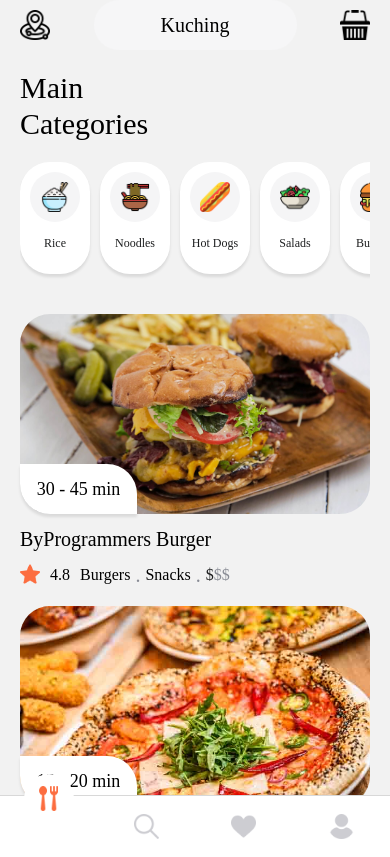
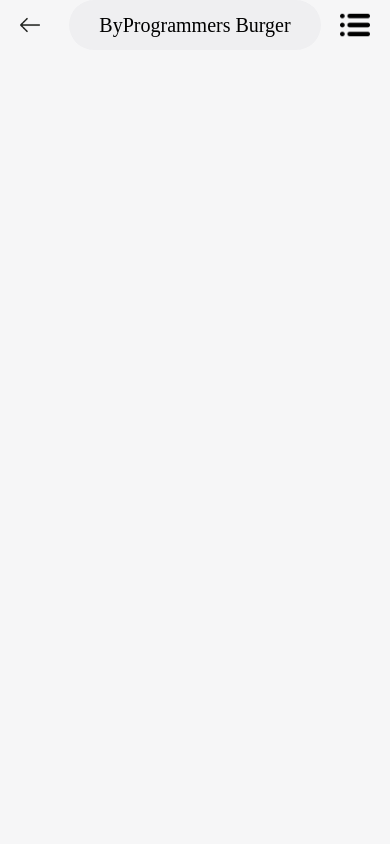
Before and after one commit to Edwsilva/ifood, a React Native app: screen /Home in a window 390 px wide. Both pictures are taken after a click on the element 195 px from the left and 450 px from the top of the page. Built offline with nearby package versions, Linux system fonts and the light colour scheme.

Commit message:
telas com listagem dos restaurante e navegação para cada escolha, barra superior apenas

```diff
--- a/App.js
+++ b/App.js
@@ -1,5 +1,6 @@
 /* eslint-disable prettier/prettier */
 import React from 'react';
+import {SafeAreaView} from 'react-native';
 
 import {createStackNavigator} from '@react-navigation/stack';
 import {NavigationContainer} from '@react-navigation/native';
@@ -15,15 +16,15 @@ const App = () => {
       <Stack.Navigator
         screenOptions={{
           headerShown: false,
-        }}>
-        {/* initialRouteName={'Home'}> */}
+        }}
+        initialRouteName={'Home'}>
         <Stack.Screen
           name="Home"
           component={Tabs}
           //   options={{headerShown: false}}
         />
-        {/* <Stack.Screen name="Restaurant" component={Restaurant} />
-        <Stack.Screen name="OrderDelivery" component={OrderDelivery} /> */}
+        <Stack.Screen name="Restaurant" component={Restaurant} />
+        <Stack.Screen name="OrderDelivery" component={OrderDelivery} />
       </Stack.Navigator>
     </NavigationContainer>
   );
--- a/navigation/tabs.js
+++ b/navigation/tabs.js
@@ -15,7 +15,7 @@ import {COLORS, icons} from '../constants';
 const Tab = createBottomTabNavigator();
 
 const TabBarCustomButton = ({accessibilityState, children, onPress}) => {
-  console.log(accessibilityState);
+  //console.log(accessibilityState);
   var isSelected = accessibilityState.selected;
 
   if (isSelected) {
--- a/screens/Home.js
+++ b/screens/Home.js
@@ -13,7 +13,7 @@ import {
 
 import {icons, images, SIZES, COLORS, FONTS} from '../constants';
 
-const Home = () => {
+const Home = ({navigation}) => {
   const initialCurrentLocation = {
     streetName: 'Kuching',
     gps: {
@@ -340,13 +340,15 @@ const Home = () => {
     );
 
     setRestaurants(restaurantList);
-
     setSelectedCategory(category);
   }
 
   function getCategoryNameById(id) {
     let category = categories.filter(a => a.id == id);
 
+    // if (category.length > 0) {
+    //   console.log(category[0].name);
+    // }
     if (category.length > 0) return category[0].name;
 
     return '';
@@ -376,7 +378,7 @@ const Home = () => {
             style={{
               width: '70%',
               height: '100%',
-              backgroundColor: COLORS.lightGray2,
+              backgroundColor: COLORS.white,
               //backgroundColor: '#fdd',
               alignItems: 'center',
               justifyContent: 'center',
@@ -518,13 +520,12 @@ const Home = () => {
     const renderItem = ({item}) => (
       <TouchableOpacity
         style={{marginBottom: SIZES.padding * 2}}
-        // onPress={() =>
-        //   navigation.navigate('Restaurant', {
-        //     item,
-        //     currentLocation,
-        //   })
-        // }>
-      >
+        onPress={() =>
+          navigation.navigate('Restaurant', {
+            item,
+            currentLocation,
+          })
+        }>
         {/* Image */}
         <View
           style={{
@@ -556,10 +557,8 @@ const Home = () => {
             <Text style={{...FONTS.h4}}>{item.duration}</Text>
           </View>
         </View>
-
         {/* Restaurant Info */}
         <Text style={{...FONTS.body2}}>{item.name}</Text>
-
         <View
           style={{
             marginTop: SIZES.padding,
@@ -627,7 +626,7 @@ const Home = () => {
   }
 
   return (
-    <SafeAreaView>
+    <SafeAreaView style={styles.container}>
       {renderHeader()}
       {renderMainCategories()}
       {renderRestaurantList()}
--- a/screens/Restaurant.js
+++ b/screens/Restaurant.js
@@ -13,11 +13,84 @@ import {
 
 import {icons, COLORS, SIZES, FONTS} from '../constants';
 
-const Restaurant = () => {
+const Restaurant = ({route, navigation}) => {
+  console.log('Route ', route);
+  console.log('NAvigation ', navigation);
+  const [restaurant, setRestaurant] = React.useState(null);
+  const [currentLocation, setCurrentLocation] = React.useState(null);
+  // const [orderItems, setOrderItems] = React.useState([]);
+
+  React.useEffect(() => {
+    let {item, currentLocation} = route.params;
+
+    setRestaurant(item);
+    setCurrentLocation(currentLocation);
+  });
+
+  function renderHeader() {
+    return (
+      <View style={{flexDirection: 'row'}}>
+        <TouchableOpacity
+          style={{
+            width: 50,
+            paddingLeft: SIZES.padding * 2,
+            justifyContent: 'center',
+          }}
+          onPress={() => navigation.goBack()}>
+          <Image
+            source={icons.back}
+            resizeMode="contain"
+            style={{
+              width: 20,
+              height: 20,
+            }}
+          />
+        </TouchableOpacity>
+
+        {/* Restaurant Name Section */}
+        <View
+          style={{
+            flex: 1,
+            alignItems: 'center',
+            justifyContent: 'center',
+          }}>
+          <View
+            style={{
+              height: 50,
+              alignItems: 'center',
+              justifyContent: 'center',
+              paddingHorizontal: SIZES.padding * 3,
+              borderRadius: SIZES.radius,
+              backgroundColor: COLORS.lightGray3,
+            }}>
+            <Text style={{...FONTS.h3}}>{restaurant?.name}</Text>
+          </View>
+        </View>
+
+        <TouchableOpacity
+          style={{
+            width: 50,
+            paddingRight: SIZES.padding * 2,
+            justifyContent: 'center',
+          }}>
+          <Image
+            source={icons.list}
+            resizeMode="contain"
+            style={{
+              width: 30,
+              height: 30,
+            }}
+          />
+        </TouchableOpacity>
+      </View>
+    );
+  }
   return (
-    <View>
-      <Text>Restaurant</Text>
-    </View>
+    <SafeAreaView style={styles.container}>
+      {renderHeader()}
+      {/* {renderFoodInfo()}
+    {renderOrder()} */}
+    </SafeAreaView>
   );
 };
 
```
